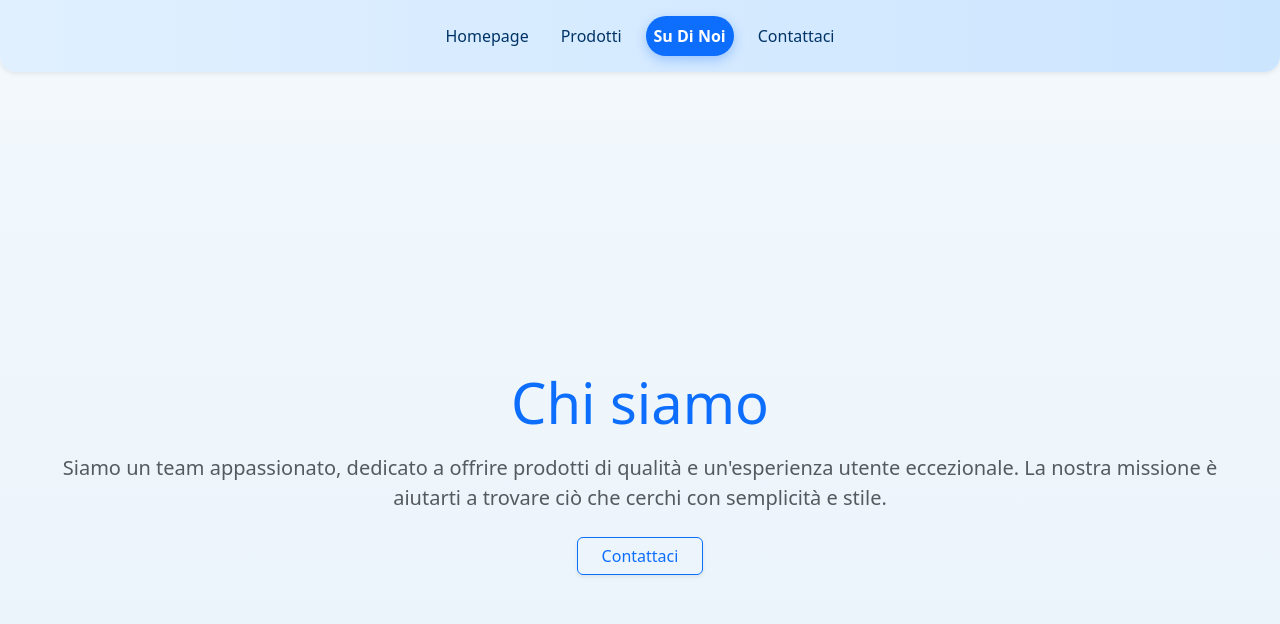
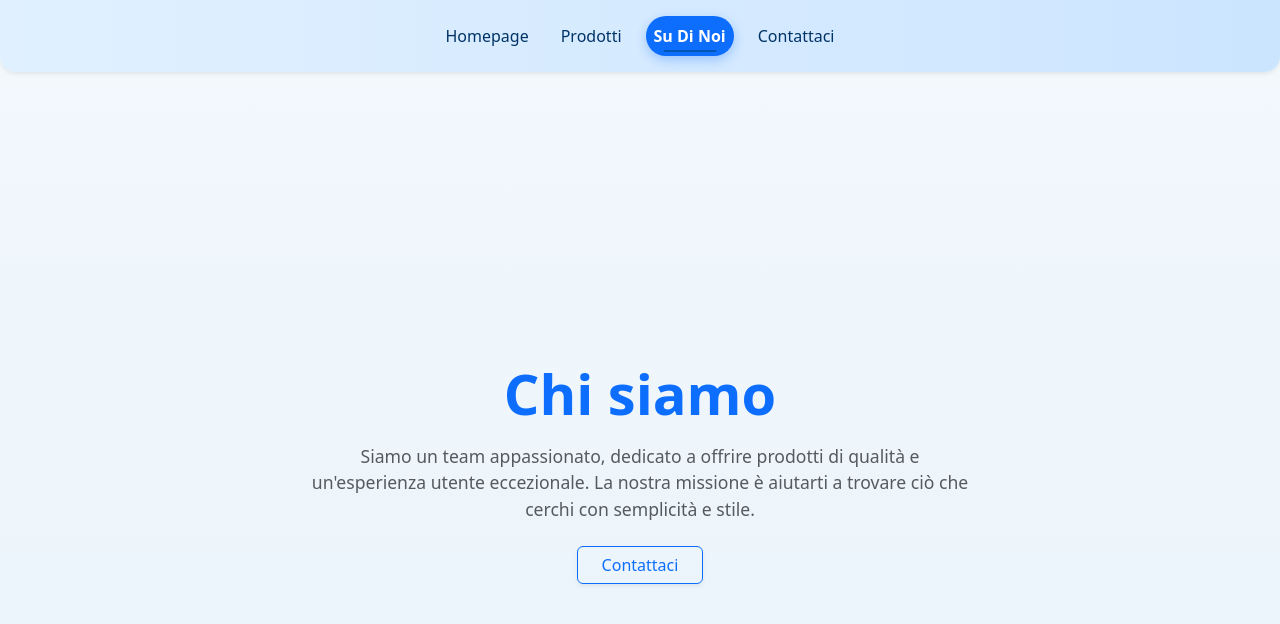
Before and after one commit to ErikaArci99/react-router, a React (Vite) app in the folder react-router/: page /aboutus in a window 1280 px wide. Shown: the top 624 px of the page. Built offline with nearby package versions, Linux system fonts and the light colour scheme.

Commit message:
[FIX] agigunte modifiche estetiche

```diff
--- a/react-router/src/App.css
+++ b/react-router/src/App.css
@@ -7,6 +7,7 @@ body {
   background: linear-gradient(to right, #e0f0ff, #cce5ff);
   border-radius: 0 0 16px 16px;
   padding: 1rem 0;
+  box-shadow: 0 2px 8px rgba(0, 0, 0, 0.1);
 }
 
 .custom-link {
@@ -15,6 +16,21 @@ body {
   padding: 0.5rem 1rem;
   border-radius: 999px;
   transition: all 0.3s ease;
+  position: relative;
+  text-decoration: none;
+}
+
+.custom-link::after {
+  content: "";
+  position: absolute;
+  width: 0%;
+  height: 2px;
+  bottom: 4px;
+  left: 50%;
+  transform: translateX(-50%);
+  background-color: #0056b3;
+  transition: width 0.3s ease;
+  border-radius: 2px;
 }
 
 .custom-link:hover {
@@ -24,11 +40,19 @@ body {
   text-decoration: none;
 }
 
+.custom-link:hover::after {
+  width: 60%;
+}
+
 .custom-link-active {
   background-color: #0d6efd;
   color: white;
   font-weight: 700;
   box-shadow: 0 4px 12px rgba(13, 110, 253, 0.3);
+}
+
+.custom-link-active::after {
+  width: 60%;
 }
 
 /* homepage */
@@ -37,6 +61,24 @@ body {
   min-height: 100vh;
   padding: 2rem;
   background: linear-gradient(to bottom, #f2f8fc, #e9f3fb);
+  display: flex;
+  flex-direction: column;
+  justify-content: center;
+  align-items: center;
+  text-align: center;
+}
+
+.homepage-header h1 {
+  font-weight: 700;
+  letter-spacing: 0.05em;
+  margin-bottom: 1rem;
+  color: #1864ab;
+}
+
+.homepage-header p {
+  color: #495057;
+  font-size: 1.25rem;
+  margin-bottom: 2rem;
 }
 
 /* about us */
@@ -45,6 +87,23 @@ body {
   min-height: 100vh;
   padding: 2rem;
   background: linear-gradient(to bottom, #f2f8fc, #e9f3fb);
+  display: flex;
+  flex-direction: column;
+  justify-content: center;
+  align-items: center;
+  text-align: center;
+}
+
+.aboutus-section h1 {
+  color: #1864ab;
+  font-weight: 700;
+  margin-bottom: 1rem;
+}
+
+.aboutus-section p {
+  max-width: 700px;
+  color: #495057;
+  font-size: 1.1rem;
 }
 
 /* contacts */
@@ -53,6 +112,23 @@ body {
   min-height: 100vh;
   padding: 2rem;
   background: linear-gradient(to bottom, #f2f8fc, #e9f3fb);
+  display: flex;
+  flex-direction: column;
+  justify-content: center;
+  align-items: center;
+  text-align: center;
+}
+
+.contacts-section h1 {
+  color: #1864ab;
+  font-weight: 700;
+  margin-bottom: 1rem;
+}
+
+.contacts-section p {
+  max-width: 700px;
+  color: #495057;
+  font-size: 1.1rem;
 }
 
 /* prodotti */
@@ -60,19 +136,61 @@ body {
 .products-section {
   min-height: 100vh;
   background: linear-gradient(to bottom, #f2f8fc, #e9f3fb);
+  padding: 2rem;
+  display: grid;
+  grid-template-columns: repeat(auto-fit, minmax(280px, 1fr));
+  gap: 2rem;
 }
 
 .product-card {
+  background-color: white;
+  border-radius: 0.5rem;
+  box-shadow: 0 3px 6px rgba(0, 0, 0, 0.1);
   transition: transform 0.2s ease, box-shadow 0.2s ease;
+  display: flex;
+  flex-direction: column;
+  align-items: center;
+  padding: 1rem;
 }
 
 .product-card:hover {
   transform: translateY(-5px);
-  box-shadow: 0 6px 20px rgba(0, 0, 0, 0.1);
+  box-shadow: 0 6px 20px rgba(0, 0, 0, 0.15);
 }
 
 .product-img {
   padding: 1rem;
   height: 250px;
   object-fit: contain;
+  border-bottom: 1px solid #e3e9f1;
+  margin-bottom: 1rem;
+  width: 100%;
 }
+
+/* Pulsanti e link prodotti */
+
+.product-card h2 {
+  color: #1864ab;
+  font-weight: 700;
+  margin-bottom: 0.5rem;
+  text-align: center;
+}
+
+.product-card p {
+  color: #495057;
+  font-size: 1rem;
+  margin-bottom: 1rem;
+  text-align: center;
+}
+
+.product-card a {
+  color: #0d6efd;
+  font-weight: 600;
+  text-decoration: none;
+  transition: color 0.3s ease;
+}
+
+.product-card a:hover {
+  color: #0056b3;
+  text-decoration: underline;
+}
```
